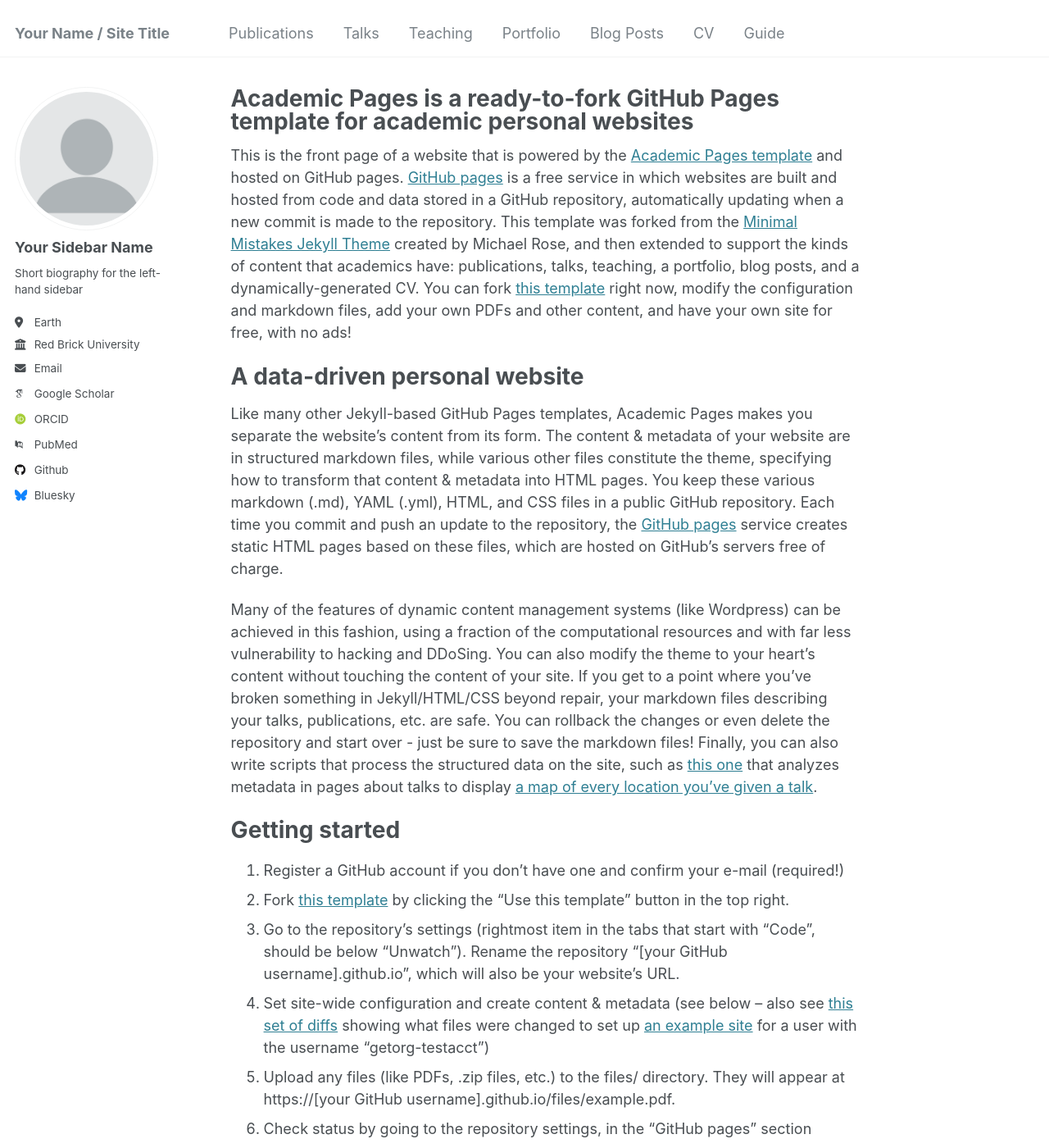
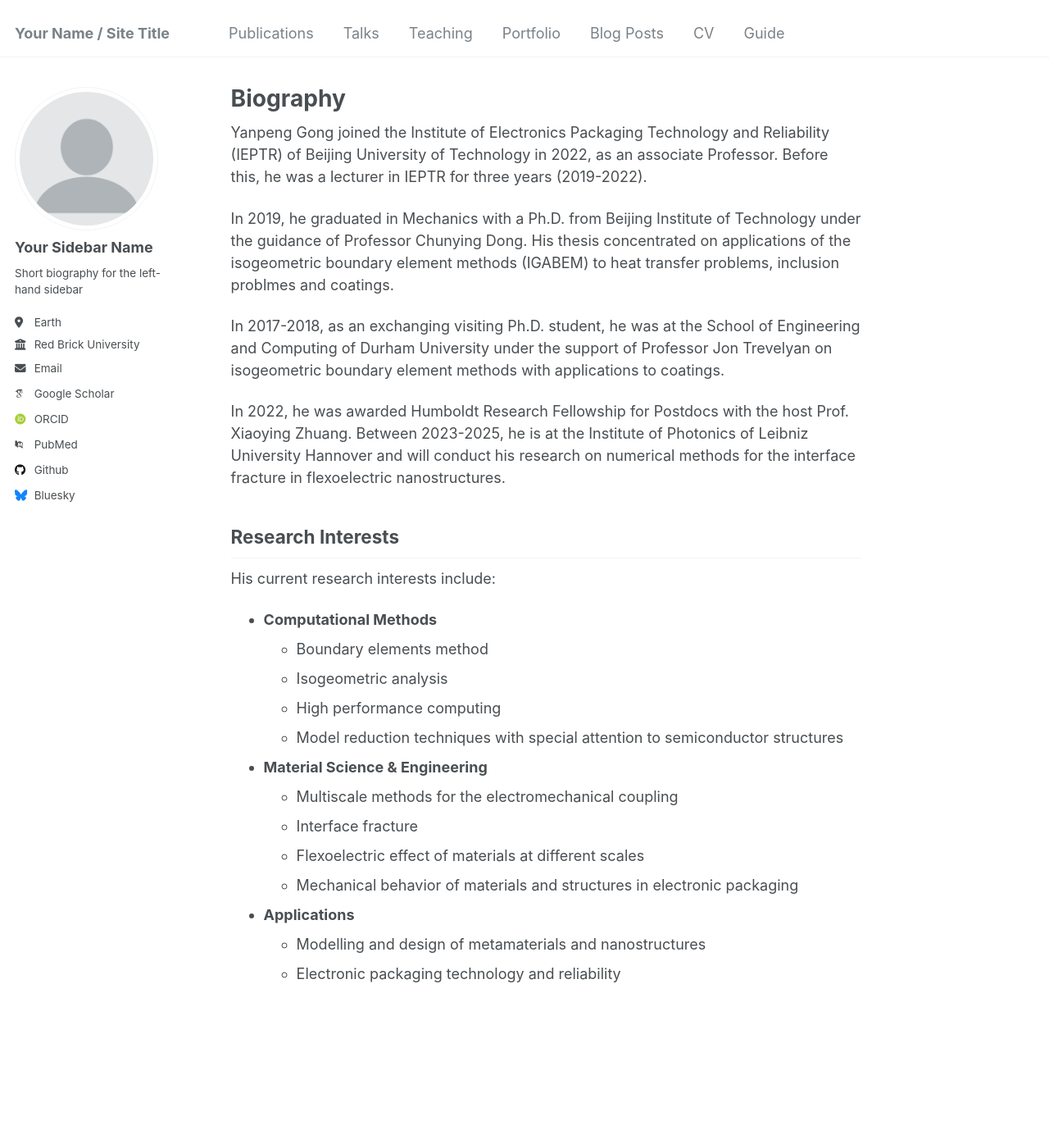
Before and after one commit to yanpeng-gong/yanpeng-gong.github.io, a Jekyll site: the page built from _pages/about.md, in a window 1280 px wide and 1400 px high. Shown: the whole window at 82% size. Built offline with Jekyll 4.4.1, drawn with Linux system fonts in a browser that asks for light colours; some web fonts are replaced; some of the changed text lies outside the part shown.

Commit message:
Update about.md

```diff
--- a/_pages/about.md
+++ b/_pages/about.md
@@ -1,49 +1,37 @@
 ---
 permalink: /
-title: "Academic Pages is a ready-to-fork GitHub Pages template for academic personal websites"
+title: "Biography"
+excerpt: "Overview"
 author_profile: true
 redirect_from:
   - /about/
   - /about.html
 ---
 
-This is the front page of a website that is powered by the [Academic Pages template](https://github.com/academicpages/academicpages.github.io) and hosted on GitHub pages. [GitHub pages](https://pages.github.com) is a free service in which websites are built and hosted from code and data stored in a GitHub repository, automatically updating when a new commit is made to the repository. This template was forked from the [Minimal Mistakes Jekyll Theme](https://mmistakes.github.io/minimal-mistakes/) created by Michael Rose, and then extended to support the kinds of content that academics have: publications, talks, teaching, a portfolio, blog posts, and a dynamically-generated CV. You can fork [this template](https://github.com/academicpages/academicpages.github.io) right now, modify the configuration and markdown files, add your own PDFs and other content, and have your own site for free, with no ads!
+Yanpeng Gong joined the Institute of Electronics Packaging Technology and Reliability (IEPTR) of Beijing University of Technology in 2022, as an associate Professor. Before this, he was a lecturer in IEPTR for three years (2019-2022).
 
-A data-driven personal website
-======
-Like many other Jekyll-based GitHub Pages templates, Academic Pages makes you separate the website's content from its form. The content & metadata of your website are in structured markdown files, while various other files constitute the theme, specifying how to transform that content & metadata into HTML pages. You keep these various markdown (.md), YAML (.yml), HTML, and CSS files in a public GitHub repository. Each time you commit and push an update to the repository, the [GitHub pages](https://pages.github.com/) service creates static HTML pages based on these files, which are hosted on GitHub's servers free of charge.
+In 2019, he graduated in Mechanics with a Ph.D. from Beijing Institute of Technology under the guidance of Professor Chunying Dong. His thesis concentrated on applications of the isogeometric boundary element methods (IGABEM) to heat transfer problems, inclusion problmes and coatings.
 
-Many of the features of dynamic content management systems (like Wordpress) can be achieved in this fashion, using a fraction of the computational resources and with far less vulnerability to hacking and DDoSing. You can also modify the theme to your heart's content without touching the content of your site. If you get to a point where you've broken something in Jekyll/HTML/CSS beyond repair, your markdown files describing your talks, publications, etc. are safe. You can rollback the changes or even delete the repository and start over - just be sure to save the markdown files! Finally, you can also write scripts that process the structured data on the site, such as [this one](https://github.com/academicpages/academicpages.github.io/blob/master/talkmap.ipynb) that analyzes metadata in pages about talks to display [a map of every location you've given a talk](https://academicpages.github.io/talkmap.html).
+In 2017-2018, as an exchanging visiting Ph.D. student, he was at the School of Engineering and Computing of Durham University under the support of Professor Jon Trevelyan on isogeometric boundary element methods with applications to coatings.
 
-Getting started
-======
-1. Register a GitHub account if you don't have one and confirm your e-mail (required!)
-1. Fork [this template](https://github.com/academicpages/academicpages.github.io) by clicking the "Use this template" button in the top right.
-1. Go to the repository's settings (rightmost item in the tabs that start with "Code", should be below "Unwatch"). Rename the repository "[your GitHub username].github.io", which will also be your website's URL.
-1. Set site-wide configuration and create content & metadata (see below -- also see [this set of diffs](http://archive.is/3TPas) showing what files were changed to set up [an example site](https://getorg-testacct.github.io) for a user with the username "getorg-testacct")
-1. Upload any files (like PDFs, .zip files, etc.) to the files/ directory. They will appear at https://[your GitHub username].github.io/files/example.pdf.
-1. Check status by going to the repository settings, in the "GitHub pages" section
+In 2022, he was awarded Humboldt Research Fellowship for Postdocs with the host Prof. Xiaoying Zhuang. Between 2023-2025, he is at the Institute of Photonics of Leibniz University Hannover and will conduct his research on numerical methods for the interface fracture in flexoelectric nanostructures.
 
-Site-wide configuration
-------
-The main configuration file for the site is in the base directory in [_config.yml](https://github.com/academicpages/academicpages.github.io/blob/master/_config.yml), which defines the content in the sidebars and other site-wide features. You will need to replace the default variables with ones about yourself and your site's github repository. The configuration file for the top menu is in [_data/navigation.yml](https://github.com/academicpages/academicpages.github.io/blob/master/_data/navigation.yml). For example, if you don't have a portfolio or blog posts, you can remove those items from that navigation.yml file to remove them from the header.
+## Research Interests
 
-Create content & metadata
-------
-For site content, there is one markdown file for each type of content, which are stored in directories like _publications, _talks, _posts, _teaching, or _pages. For example, each talk is a markdown file in the [_talks directory](https://github.com/academicpages/academicpages.github.io/tree/master/_talks). At the top of each markdown file is structured data in YAML about the talk, which the theme will parse to do lots of cool stuff. The same structured data about a talk is used to generate the list of talks on the [Talks page](https://academicpages.github.io/talks), each [individual page](https://academicpages.github.io/talks/2012-03-01-talk-1) for specific talks, the talks section for the [CV page](https://academicpages.github.io/cv), and the [map of places you've given a talk](https://academicpages.github.io/talkmap.html) (if you run this [python file](https://github.com/academicpages/academicpages.github.io/blob/master/talkmap.py) or [Jupyter notebook](https://github.com/academicpages/academicpages.github.io/blob/master/talkmap.ipynb), which creates the HTML for the map based on the contents of the _talks directory).
+His current research interests include:
 
-**Markdown generator**
+* **Computational Methods**
+  * Boundary elements method
+  * Isogeometric analysis
+  * High performance computing
+  * Model reduction techniques with special attention to semiconductor structures
 
-The repository includes [a set of Jupyter notebooks](https://github.com/academicpages/academicpages.github.io/tree/master/markdown_generator
-) that converts a CSV containing structured data about talks or presentations into individual markdown files that will be properly formatted for the Academic Pages template. The sample CSVs in that directory are the ones I used to create my own personal website at stuartgeiger.com. My usual workflow is that I keep a spreadsheet of my publications and talks, then run the code in these notebooks to generate the markdown files, then commit and push them to the GitHub repository.
+* **Material Science & Engineering**
+  * Multiscale methods for the electromechanical coupling
+  * Interface fracture
+  * Flexoelectric effect of materials at different scales
+  * Mechanical behavior of materials and structures in electronic packaging
 
-How to edit your site's GitHub repository
-------
-Many people use a git client to create files on their local computer and then push them to GitHub's servers. If you are not familiar with git, you can directly edit these configuration and markdown files directly in the github.com interface. Navigate to a file (like [this one](https://github.com/academicpages/academicpages.github.io/blob/master/_talks/2012-03-01-talk-1.md) and click the pencil icon in the top right of the content preview (to the right of the "Raw | Blame | History" buttons). You can delete a file by clicking the trashcan icon to the right of the pencil icon. You can also create new files or upload files by navigating to a directory and clicking the "Create new file" or "Upload files" buttons.
-
-Example: editing a markdown file for a talk
-![Editing a markdown file for a talk](/images/editing-talk.png)
-
-For more info
-------
-More info about configuring Academic Pages can be found in [the guide](https://academicpages.github.io/markdown/), the [growing wiki](https://github.com/academicpages/academicpages.github.io/wiki), and you can always [ask a question on GitHub](https://github.com/academicpages/academicpages.github.io/discussions). The [guides for the Minimal Mistakes theme](https://mmistakes.github.io/minimal-mistakes/docs/configuration/) (which this theme was forked from) might also be helpful.
+* **Applications**
+  * Modelling and design of metamaterials and nanostructures
+  * Electronic packaging technology and reliability
```
